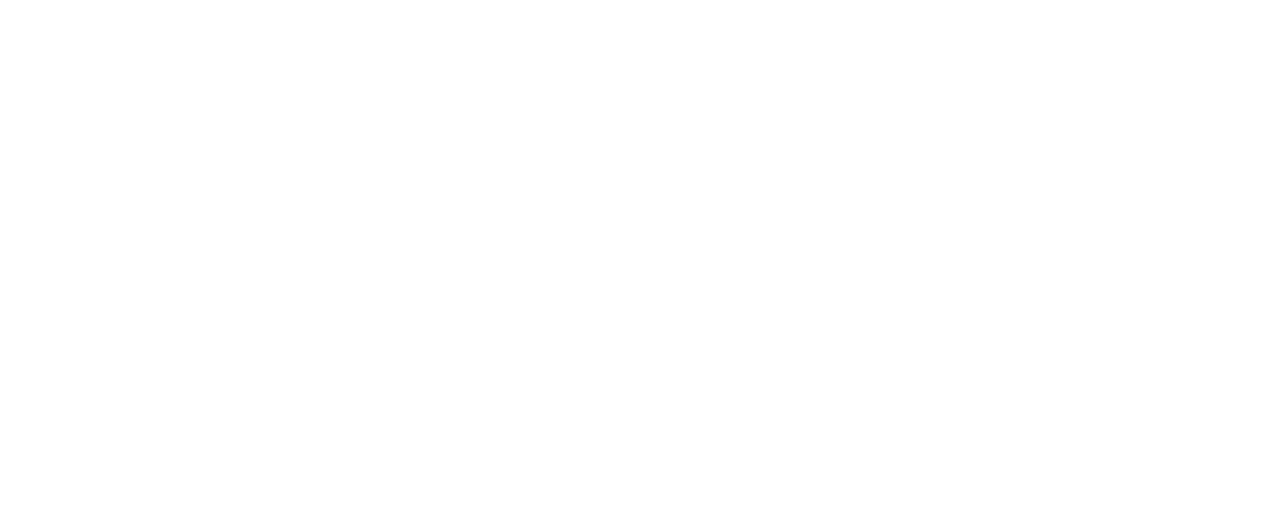
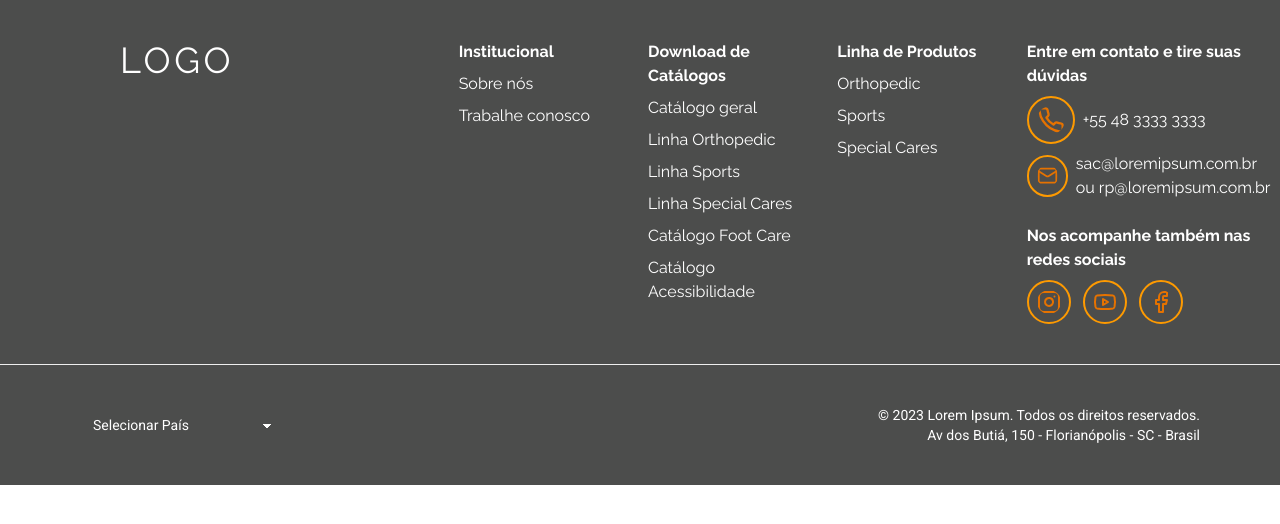
Before and after one commit to LuWroblewski/desafio-tecnico-plathanus, a Next.js app: page / in a window 1280 px wide. Shown: the top 524 px of the page. Built offline with nearby package versions, Linux system fonts and the light colour scheme.

Commit message:
create footer and add to layout.tsx

```diff
--- /dev/null
+++ b/src/app/components/layout-components/footer/footer.tsx
@@ -0,0 +1,78 @@
+import { roboto } from '@/app/fonts';
+import { LuFacebook, LuInstagram, LuMail, LuPhone, LuYoutube } from 'react-icons/lu';
+
+export default function Footer() {
+  return (
+    <>
+      <footer className='footer sm:footer-horizontal bg-[#4C4D4C] text-base-100 md:px-20 p-10  md:grid md:grid-cols-6 md:gap-x-4 text-base'>
+        <aside className='pl-10  md:col-start-1'>
+          <p className=' tracking-widest text-4xl'>LOGO</p>
+        </aside>
+        <nav className={`${roboto.className}, md:col-start-3 `}>
+          <h6 className='font-bold normal-case '>Institucional</h6>
+          <a className='link link-hover'>Sobre nós</a>
+          <a className='link link-hover'>Trabalhe conosco</a>
+        </nav>
+        <nav className={`${roboto.className}, md:col-start-4`}>
+          <h6 className='font-bold normal-case'>Download de Catálogos</h6>
+          <a className='link link-hover'>Catálogo geral</a>
+          <a className='link link-hover'>Linha Orthopedic</a>
+          <a className='link link-hover'>Linha Sports</a>
+          <a className='link link-hover'>Linha Special Cares</a>
+          <a className='link link-hover'>Catálogo Foot Care</a>
+          <a className='link link-hover'>Catálogo Acessibilidade</a>
+        </nav>
+        <nav className={`${roboto.className}, md:col-start-5`}>
+          <h6 className='font-bold normal-case'>Linha de Produtos</h6>
+          <a className='link link-hover'>Orthopedic</a>
+          <a className='link link-hover'>Sports</a>
+          <a className='link link-hover'>Special Cares</a>
+        </nav>
+        <nav className={`${roboto.className}, md:col-start-6`}>
+          <h6 className='font-bold normal-case'>Entre em contato e tire suas dúvidas</h6>
+          <a className='link link-hover flex items-center justify-center space-x-2'>
+            <LuPhone className='w-12 btn-circle border-amber-500 border-2 p-2 text-[#E57200]' />
+            <p>+55 48 3333 3333 </p>
+          </a>
+          <a className='link link-hover flex items-center justify-center space-x-2'>
+            <LuMail className='w-15 btn-circle border-amber-500 border-2 p-2 text-[#E57200]' />
+            <p>sac@loremipsum.com.br ou rp@loremipsum.com.br </p>
+          </a>
+          <nav className='mt-4'>
+            <h6 className='font-bold normal-case'>Nos acompanhe também nas redes sociais</h6>
+            <div className='flex space-x-3 mt-2'>
+              <a className='link link-hover'>
+                <LuInstagram className='w-11 btn-circle border-amber-500 border-2 p-2 text-[#E57200]' />
+              </a>
+              <a className='link link-hover'>
+                <LuYoutube className='w-11 btn-circle border-amber-500 border-2 p-2 text-[#E57200]' />
+              </a>
+              <a className='link link-hover'>
+                <LuFacebook className='w-11 btn-circle border-amber-500 border-2 p-2 text-[#E57200]' />
+              </a>
+            </div>
+          </nav>
+        </nav>
+      </footer>
+
+      <footer
+        className={`footer sm:footer-horizontal bg-[#4C4D4C] items-center p-10 md:px-20 border-t border-base-300 text-base-100 ${roboto.className}`}
+      >
+        <aside className='grid-flow-col items-center'>
+          <select defaultValue='Escolha um País' className='select select-ghost w-52'>
+            <option hidden>Selecionar País</option>
+            <option>Brasil</option>
+            <option>Brasil</option>
+            <option>Brasil</option>
+          </select>
+        </aside>
+        <nav className='grid-flow-col gap-4 md:place-self-center md:justify-self-end'>
+          <div>
+            <p>&copy; 2023 Lorem Ipsum. Todos os direitos reservados.</p>
+            <p className='text-right'>Av dos Butiá, 150 - Florianópolis - SC - Brasil</p>
+          </div>
+        </nav>
+      </footer>
+    </>
+  );
+}
--- a/src/app/layout.tsx
+++ b/src/app/layout.tsx
@@ -1,5 +1,8 @@
 import type { Metadata } from 'next';
 import './globals.css';
+import Footer from './components/layout-components/footer/footer';
+import { raleway } from './fonts';
+import Navbar from './components/layout-components/navbar/navbar';
 
 export const metadata: Metadata = {
   title: 'Create Next App',
@@ -12,8 +15,11 @@
   children: React.ReactNode;
 }>) {
   return (
-    <html>
-      <body>{children}</body>
+    <html className={raleway.className}>
+      <body>
+        {children}
+        <Footer />
+      </body>
     </html>
   );
 }
```
